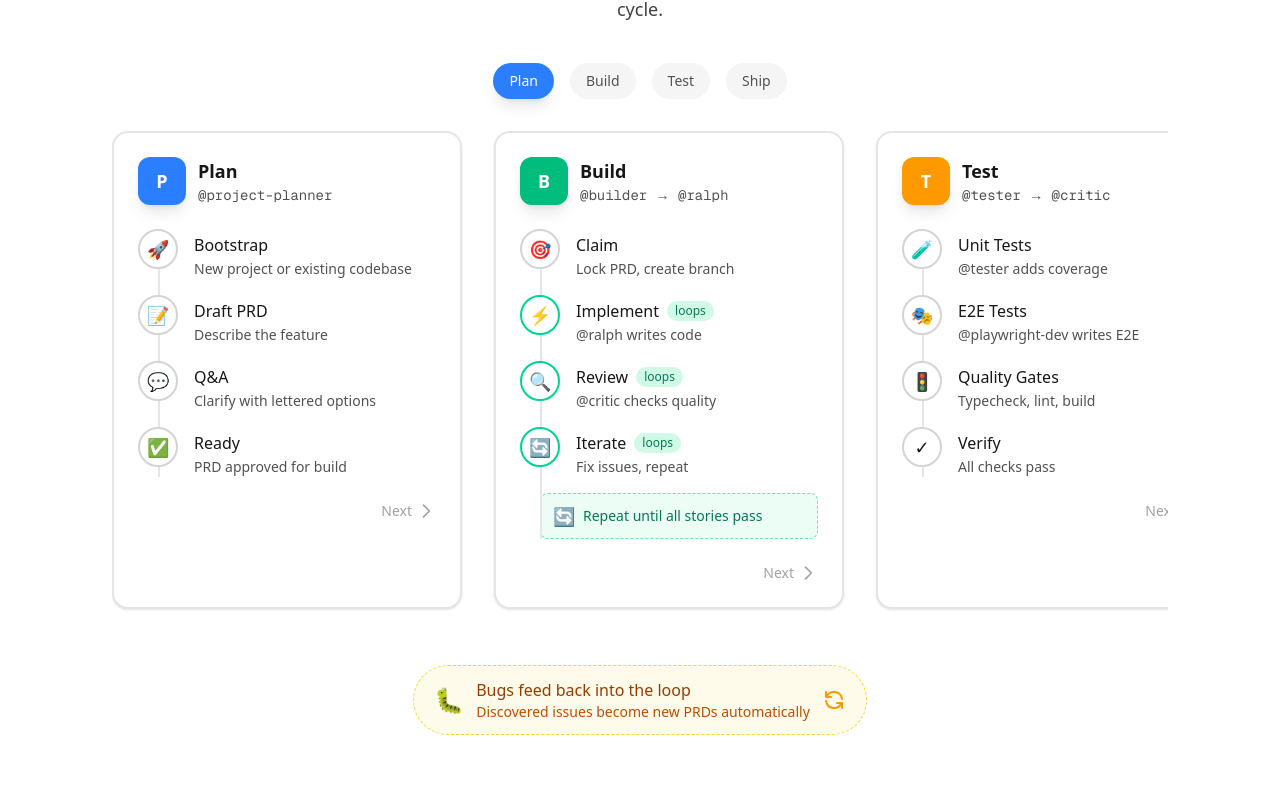
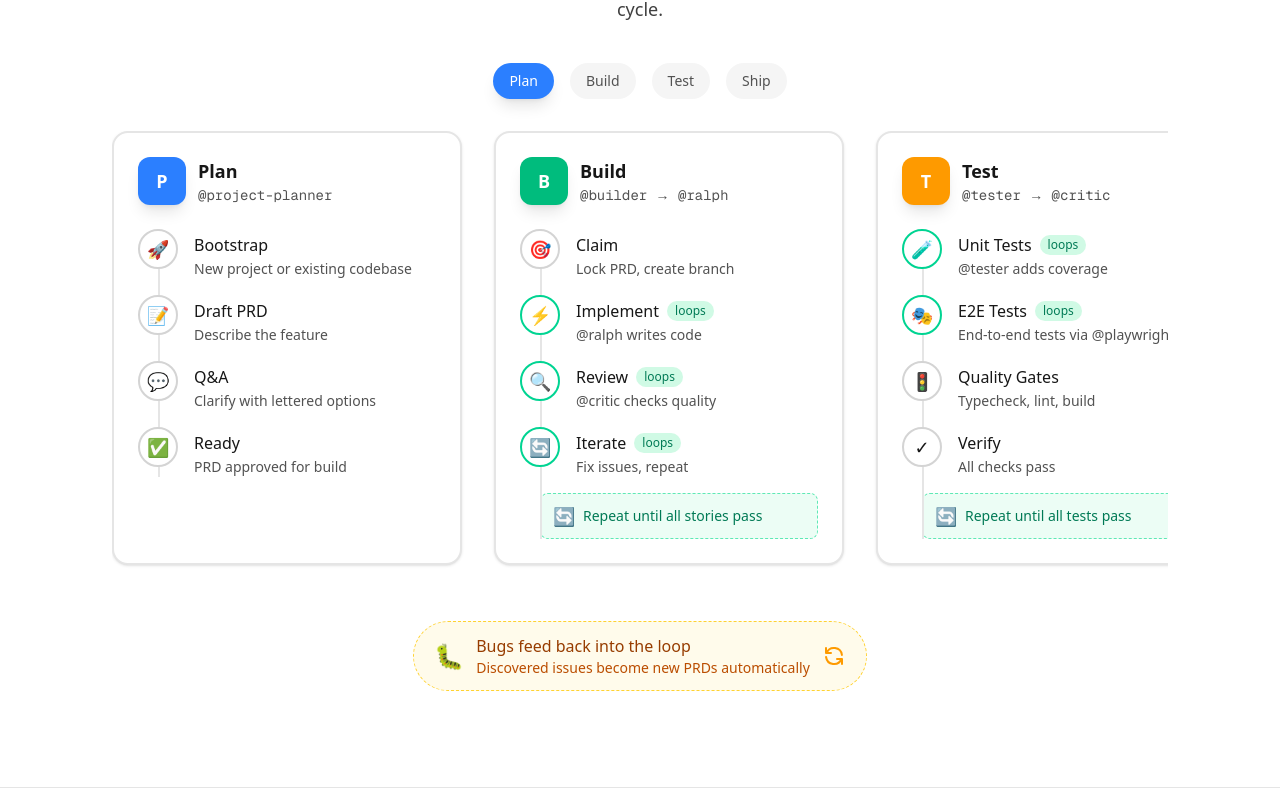
Before and after one commit to mdmagnuson-creator/opencode-toolkit-website, a Next.js app: page / in a window 1280 px wide. Shown: the part 2814-3620 px from the top of the page. Built offline with nearby package versions, Linux system fonts and the light colour scheme.

Commit message:
fix: Add loop indicators to Test phase and improve clarity
- Mark Unit Tests and E2E Tests as looping steps
- Spell out 'end-to-end' in E2E description for clarity
- Add 'Repeat until all tests pass' indicator to Test phase
- Remove 'Next >' buttons from phase cards

```diff
--- a/src/components/TheLoop.tsx
+++ b/src/components/TheLoop.tsx
@@ -105,12 +105,14 @@ const phases: Phase[] = [
         label: "Unit Tests",
         icon: "🧪",
         description: "@tester adds coverage",
+        isLoop: true,
       },
       {
         id: "e2e",
         label: "E2E Tests",
         icon: "🎭",
-        description: "@playwright-dev writes E2E",
+        description: "End-to-end tests via @playwright-dev",
+        isLoop: true,
       },
       {
         id: "quality-gates",
@@ -312,29 +314,17 @@ export function TheLoop() {
                       </span>
                     </div>
                   )}
+
+                  {/* Loop Indicator for Test Phase */}
+                  {phase.id === "test" && (
+                    <div className="ml-5 mt-2 flex items-center gap-2 rounded-lg border border-dashed border-emerald-300 bg-emerald-50 px-3 py-2 dark:border-emerald-700 dark:bg-emerald-900/20">
+                      <span className="text-lg">🔄</span>
+                      <span className="text-sm text-emerald-700 dark:text-emerald-400">
+                        Repeat until all tests pass
+                      </span>
+                    </div>
+                  )}
                 </div>
-
-                {/* Phase Connection Arrow (except last) */}
-                {phaseIndex < phases.length - 1 && (
-                  <div className="mt-6 flex justify-end">
-                    <div className="flex items-center gap-1 text-neutral-400 dark:text-neutral-500">
-                      <span className="text-sm">Next</span>
-                      <svg
-                        className="h-5 w-5"
-                        fill="none"
-                        viewBox="0 0 24 24"
-                        stroke="currentColor"
-                      >
-                        <path
-                          strokeLinecap="round"
-                          strokeLinejoin="round"
-                          strokeWidth={2}
-                          d="M9 5l7 7-7 7"
-                        />
-                      </svg>
-                    </div>
-                  </div>
-                )}
               </div>
             </div>
           ))}
```
